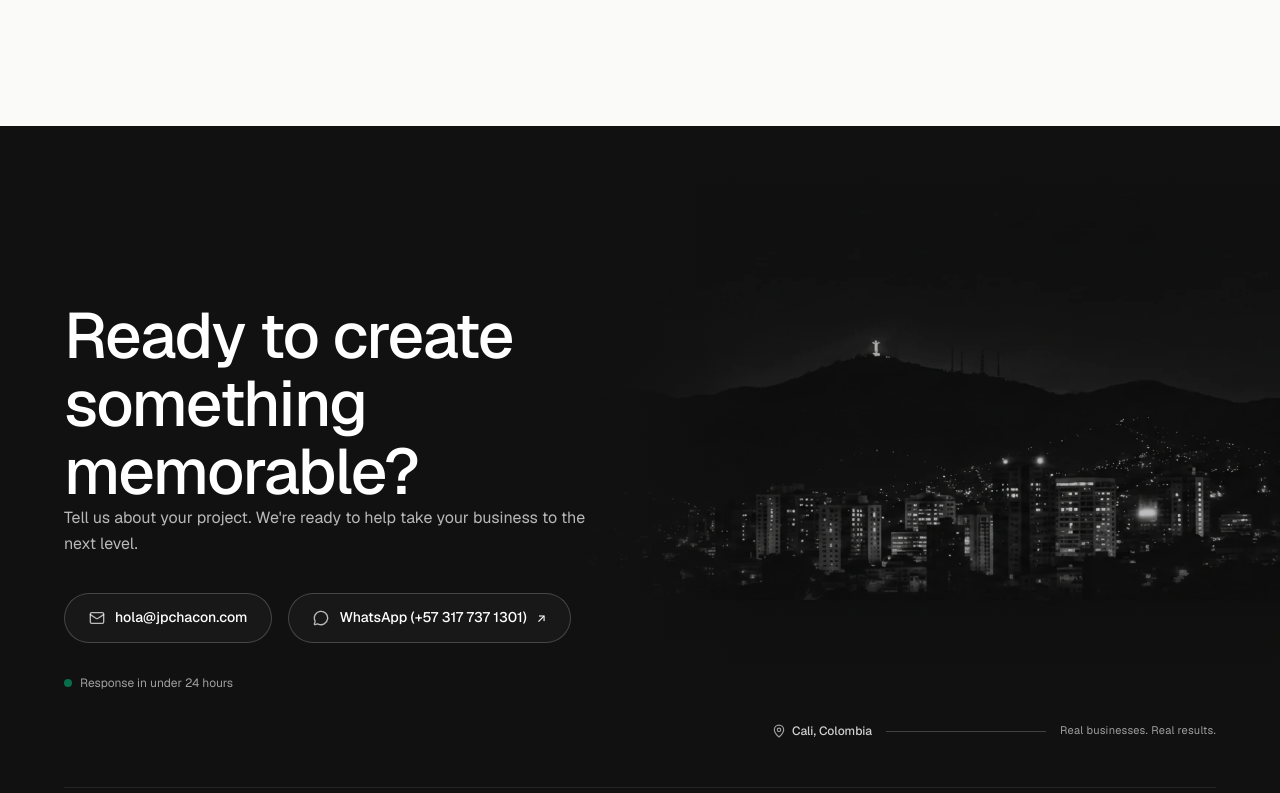
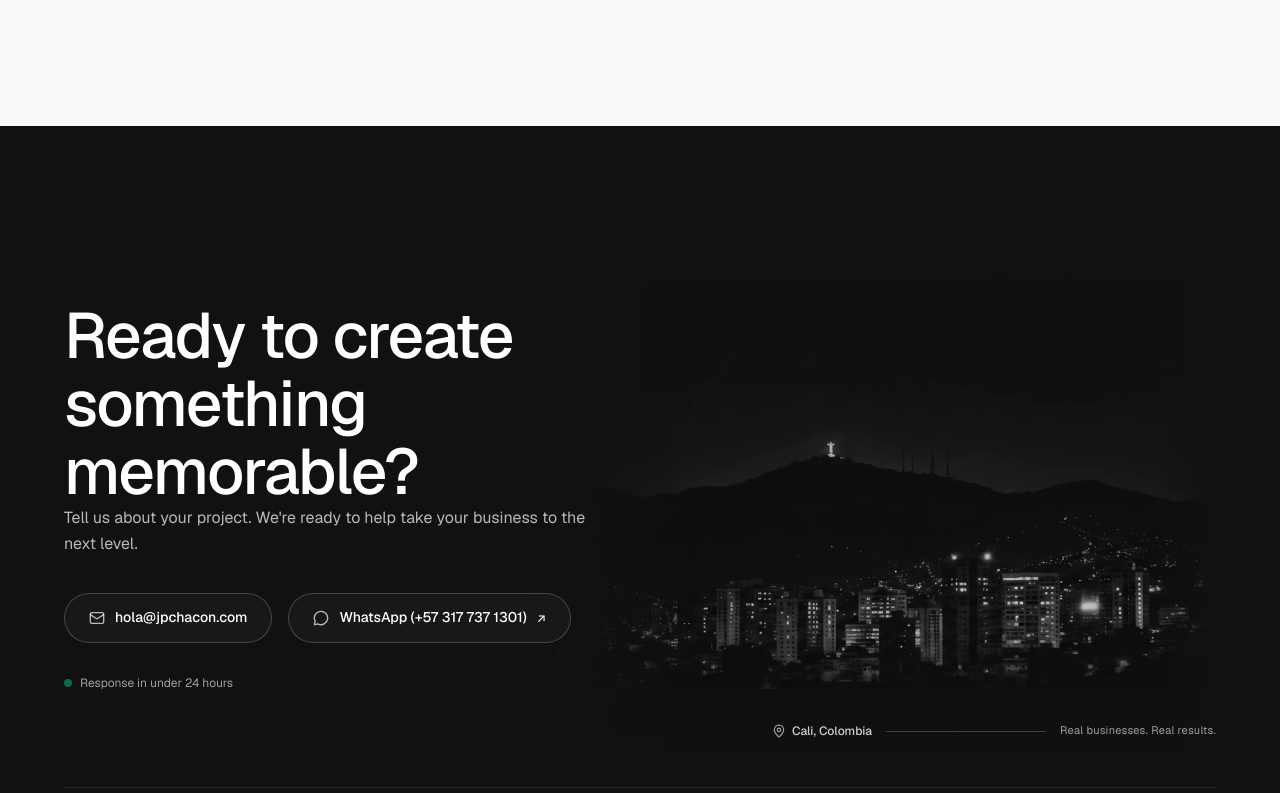
Before and after one commit to Juanpa571/portfolio, a React (Vite) app: page / in a window 1280 px wide. Shown: the part 5127-5920 px from the top of the page. Built offline with nearby package versions, Linux system fonts and the light colour scheme.

Commit message:
fix(footer): nest panoramic photo inside container to restore right margin and shift photo left

```diff
--- a/src/components/layout/Footer.tsx
+++ b/src/components/layout/Footer.tsx
@@ -53,8 +53,16 @@ export const Footer: React.FC = () => {
       data-theme="dark"
       className="relative bg-[#111111] text-white w-full overflow-hidden select-none"
     >
-      {/* Desktop Panoramic City Layer - Bleeds completely to the far right edge of the viewport with zero margins */}
-      <div className="hidden lg:block absolute right-0 top-0 h-[520px] xl:h-[560px] 2xl:h-[600px] w-[56vw] min-w-[750px] max-w-[1300px] pointer-events-none select-none overflow-hidden z-0">
+      {/* Expanded Container with margins aligned to the header and body content */}
+      <div className="w-full max-w-[1760px] mx-auto px-6 sm:px-10 lg:px-14 xl:px-16 2xl:px-20 pt-20 sm:pt-24 lg:pt-28 pb-8 flex flex-col justify-between relative z-10">
+
+        {/* ========================================================
+            PART 1: HERO ZONE (Split: Left Copy + Right Panoramic Night City)
+            ======================================================== */}
+        <div className="relative flex flex-col justify-between pt-4 sm:pt-6 lg:pt-8 pb-8 sm:pb-10 lg:pb-12 min-h-[460px] lg:min-h-[500px] xl:min-h-[520px]">
+
+          {/* Desktop Panoramic City Layer — Nested inside container to preserve right margin and shift photo left */}
+          <div className="hidden lg:block absolute right-0 top-0 bottom-4 w-[58%] xl:w-[62%] 2xl:w-[65%] pointer-events-none select-none overflow-hidden z-0">
             <picture className="w-full h-full block">
               <source type="image/webp" srcSet="/cristo-rey-cali-night.webp" />
               <img
@@ -67,19 +75,12 @@ export const Footer: React.FC = () => {
                 decoding="async"
               />
             </picture>
-        {/* Soft edge overlays to ensure 100% seamless genuine blending into solid #111111 */}
-        <div className="absolute inset-y-0 left-0 w-44 xl:w-56 bg-gradient-to-r from-[#111111] via-[#111111]/85 to-transparent pointer-events-none" />
-        <div className="absolute inset-x-0 top-0 h-24 bg-gradient-to-b from-[#111111] to-transparent pointer-events-none" />
-        <div className="absolute inset-x-0 bottom-0 h-20 bg-gradient-to-t from-[#111111] to-transparent pointer-events-none" />
+            {/* Soft edge overlays ensuring 100% seamless genuine blending into solid #111111 */}
+            <div className="absolute inset-y-0 left-0 w-36 xl:w-48 bg-gradient-to-r from-[#111111] via-[#111111]/85 to-transparent pointer-events-none" />
+            <div className="absolute inset-x-0 top-0 h-20 bg-gradient-to-b from-[#111111] to-transparent pointer-events-none" />
+            <div className="absolute inset-x-0 bottom-0 h-16 bg-gradient-to-t from-[#111111] to-transparent pointer-events-none" />
+            <div className="absolute inset-y-0 right-0 w-16 bg-gradient-to-l from-[#111111] to-transparent pointer-events-none" />
           </div>
-
-      {/* Expanded Container with reduced side margins to give monumental breathing room */}
-      <div className="w-full max-w-[1760px] mx-auto px-6 sm:px-10 lg:px-14 xl:px-16 2xl:px-20 pt-20 sm:pt-24 lg:pt-28 pb-8 flex flex-col justify-between relative z-10">
-
-        {/* ========================================================
-            PART 1: HERO ZONE (Split: Left Copy + Right Panoramic Night City)
-            ======================================================== */}
-        <div className="relative flex flex-col justify-between pt-4 sm:pt-6 lg:pt-8 pb-8 sm:pb-10 lg:pb-12">
 
           {/* Upper Content Row: Left Hero Copy */}
           <div className="relative z-10 w-full lg:w-[48%] xl:w-[46%] 2xl:w-[44%] flex flex-col items-start justify-center space-y-6 sm:space-y-7 pt-4 sm:pt-6 lg:pt-8">
```
Lines whose indentation alone changed are shown as unchanged.
